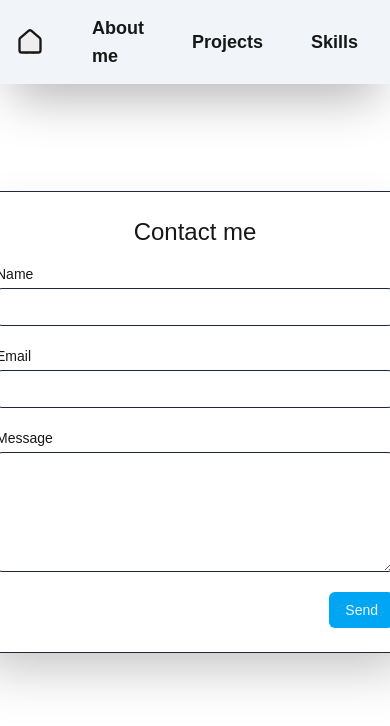
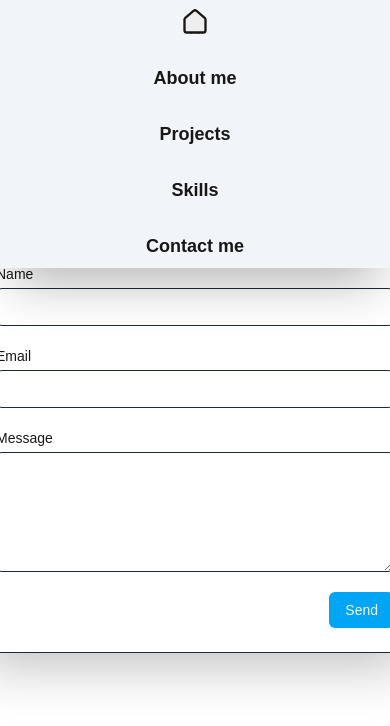
Before and after one commit to MikeLvl76/Portfolio, a Next.js app: page /contact in a window 390 px wide. Shown: the top 726 px of the page. Built offline with nearby package versions, Linux system fonts and the light colour scheme.

Commit message:
make navbar responsive

```diff
--- a/src/components/navbar/navbar.tsx
+++ b/src/components/navbar/navbar.tsx
@@ -8,8 +8,8 @@ type Props = {
 
 export default function Navbar({ children }: Props) {
   return (
-    <div className="flex flex-row justify-start items-center p-2 gap-8 w-full h-[10%] shadow-2xl/30 fixed z-1 bg-slate-100">
+    <nav className="flex flex-col items-center justify-start sm:flex-row sm:justify-start sm:items-center px-3 sm:px-4 md:px-6 lg:px-8 gap-3 sm:gap-4 md:gap-6 lg:gap-8 w-full sm:min-h-1/12 shadow-2xl/30 top-0 left-0 fixed z-50 bg-slate-100">
       {children}
-    </div>
+    </nav>
   );
 }
```
